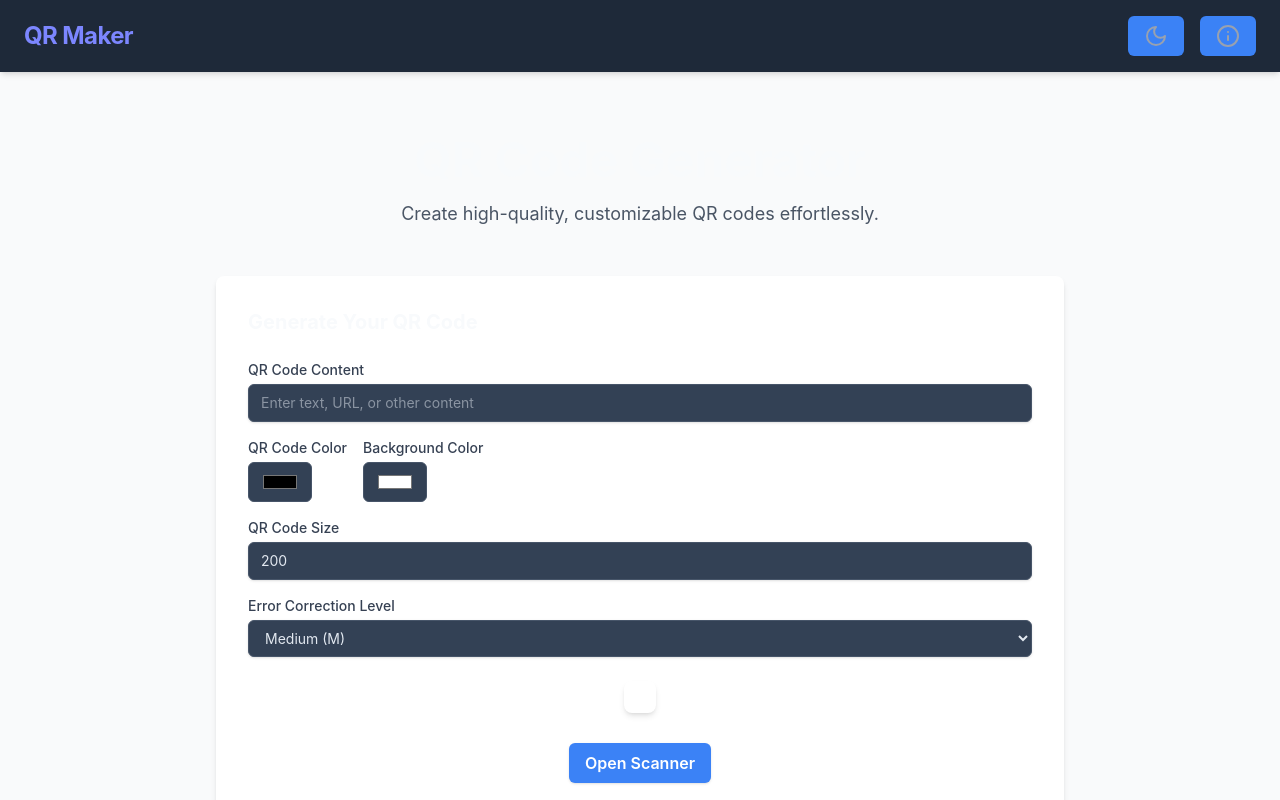
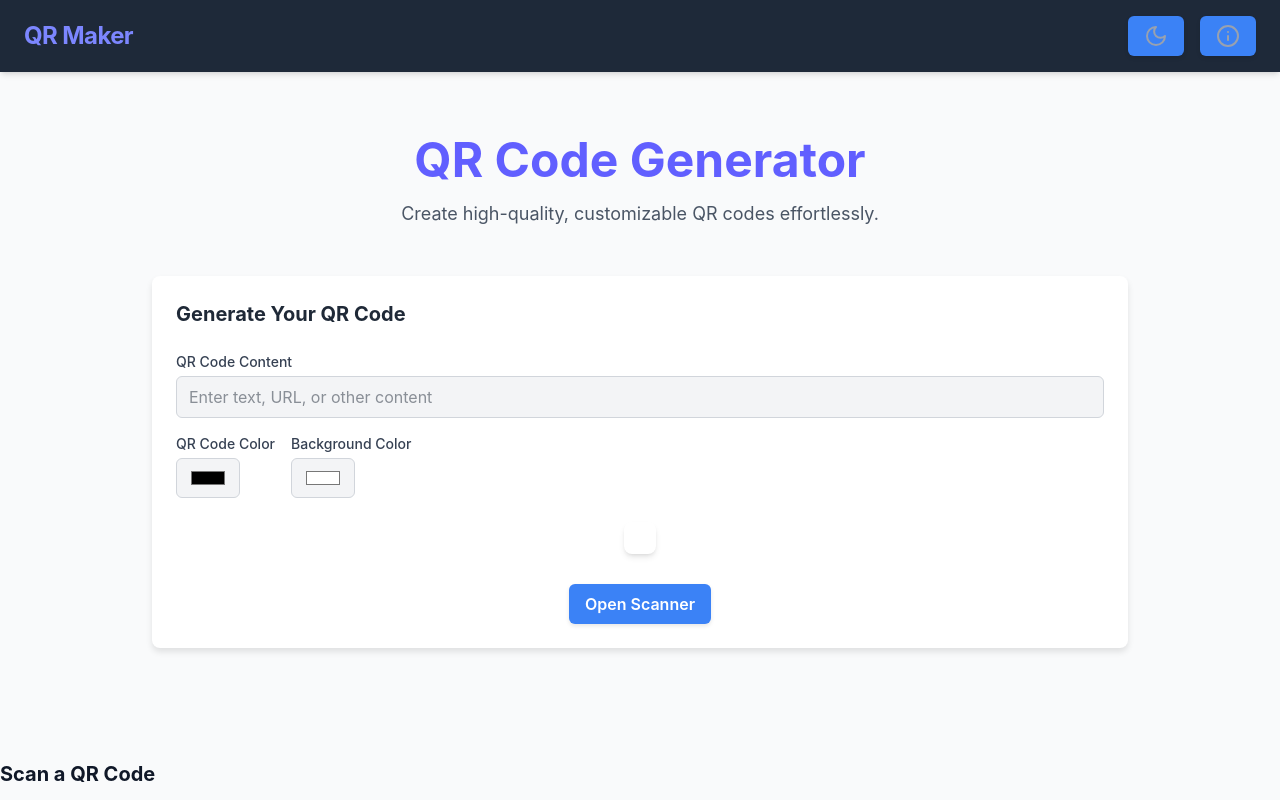
Before and after one commit to stacksh/qr-code-generator, a Next.js app: page / in a window 1280 px wide. Shown: the top 800 px of the page. Built offline with nearby package versions, Linux system fonts and the light colour scheme.

Commit message:
add scanner & improve styling

```diff
--- a/src/components/QrGenerator.tsx
+++ b/src/components/QrGenerator.tsx
@@ -44,7 +44,7 @@ const QrGenerator: React.FC<QrGeneratorProps> = ({
     }
   };
 
-  const handleError = (err: any) => {
+  const handleError = (err: Error | null) => {
     console.error("QR Scanner Error:", err);
   };
 
@@ -58,7 +58,7 @@ const QrGenerator: React.FC<QrGeneratorProps> = ({
             size={size}
             fgColor={color}
             bgColor={bgColor}
-            level={errorCorrection as any}
+            level={errorCorrection as "L" | "M" | "Q" | "H"}
           />
         )}
       </div>
--- a/src/pages/index.tsx
+++ b/src/pages/index.tsx
@@ -8,15 +8,9 @@ export default function Home() {
   const [qrContent, setQrContent] = useState("");
   const [qrColor, setQrColor] = useState("#000000");
   const [qrBgColor, setQrBgColor] = useState("#ffffff");
-  const [qrSize, setQrSize] = useState(200);
-  const [errorCorrection, setErrorCorrection] = useState("M");
-  const [qrHistory, setQrHistory] = useState<string[]>([]);
-
-  const handleGenerate = () => {
-    if (qrContent) {
-      setQrHistory((prev) => [qrContent, ...prev.slice(0, 4)]); // Save up to 5 recent QR codes
-    }
-  };
+  const [qrSize] = useState(200);
+  const [errorCorrection] = useState("M");
+  const [qrHistory] = useState<string[]>([]);
 
   return (
     <div
@@ -66,7 +60,7 @@ export default function Home() {
 
         {/* Info Panel */}
         {showInfo && (
-          <div className="bg-gray-100 dark:bg-gray-800 rounded-lg p-6 mb-10 shadow-md">
+          <div className="card mb-10">
             <h2 className="text-xl font-semibold mb-4">About This Tool</h2>
             <p className="text-gray-600 dark:text-gray-400">
               This QR generator supports:
@@ -84,7 +78,7 @@ export default function Home() {
         )}
 
         {/* QR Code Generator */}
-        <div className="bg-white dark:bg-gray-800 rounded-lg p-8 shadow-md">
+        <div className="card">
           <h2 className="text-xl font-bold mb-6">Generate Your QR Code</h2>
           <div className="space-y-4">
             {/* Input for QR Content */}
@@ -96,7 +90,7 @@ export default function Home() {
                 type="text"
                 value={qrContent}
                 onChange={(e) => setQrContent(e.target.value)}
-                className="mt-1 block w-full rounded-md border-gray-300 dark:border-gray-700 dark:bg-gray-900 dark:text-gray-300 shadow-sm focus:ring-indigo-500 focus:border-indigo-500 sm:text-sm"
+                className="mt-1 block w-full"
                 placeholder="Enter text, URL, or other content"
               />
             </div>
@@ -111,7 +105,7 @@ export default function Home() {
                   type="color"
                   value={qrColor}
                   onChange={(e) => setQrColor(e.target.value)}
-                  className="mt-1 block w-16 h-10 border border-gray-300 dark:border-gray-700 rounded-md"
+                  className="mt-1 block w-16 h-10"
                 />
               </div>
               <div>
@@ -122,40 +116,9 @@ export default function Home() {
                   type="color"
                   value={qrBgColor}
                   onChange={(e) => setQrBgColor(e.target.value)}
-                  className="mt-1 block w-16 h-10 border border-gray-300 dark:border-gray-700 rounded-md"
+                  className="mt-1 block w-16 h-10"
                 />
               </div>
-            </div>
-
-            {/* QR Code Size */}
-            <div>
-              <label className="block text-sm font-medium text-gray-700 dark:text-gray-300">
-                QR Code Size
-              </label>
-              <input
-                type="number"
-                value={qrSize}
-                onChange={(e) => setQrSize(Number(e.target.value))}
-                className="mt-1 block w-full rounded-md border-gray-300 dark:border-gray-700 dark:bg-gray-900 dark:text-gray-300 shadow-sm focus:ring-indigo-500 focus:border-indigo-500 sm:text-sm"
-                placeholder="Enter size (e.g., 200)"
-              />
-            </div>
-
-            {/* Error Correction Level */}
-            <div>
-              <label className="block text-sm font-medium text-gray-700 dark:text-gray-300">
-                Error Correction Level
-              </label>
-              <select
-                value={errorCorrection}
-                onChange={(e) => setErrorCorrection(e.target.value)}
-                className="mt-1 block w-full rounded-md border-gray-300 dark:border-gray-700 dark:bg-gray-900 dark:text-gray-300 shadow-sm focus:ring-indigo-500 focus:border-indigo-500 sm:text-sm"
-              >
-                <option value="L">Low (L)</option>
-                <option value="M">Medium (M)</option>
-                <option value="Q">Quartile (Q)</option>
-                <option value="H">High (H)</option>
-              </select>
             </div>
 
             {/* QR Code Preview */}
@@ -168,22 +131,15 @@ export default function Home() {
                 errorCorrection={errorCorrection}
               />
             </div>
-
-            {/* Generate Button */}
-            <button
-              onClick={handleGenerate}
-              className="mt-4 px-4 py-2 bg-indigo-600 text-white rounded-md shadow hover:bg-indigo-700"
-            >
-              Generate QR Code
-            </button>
           </div>
         </div>
+      </main>
 
       {/* QR Code Scanner Section */}
       <section className="mt-12">
         <h2 className="text-xl font-bold mb-4">Scan a QR Code</h2>
         <p className="text-gray-600 dark:text-gray-400 mb-4">
-            Use your device's camera to scan a QR code and retrieve its content.
+          Use your device&apos;s camera to scan a QR code and retrieve its content.
         </p>
         <QrGenerator />
       </section>
@@ -201,7 +157,6 @@ export default function Home() {
           </ul>
         </div>
       )}
-      </main>
 
       {/* Footer */}
       <footer className="bg-gray-800 py-6 mt-20">
--- a/src/styles/globals.css
+++ b/src/styles/globals.css
@@ -2,22 +2,60 @@
 
 body {
   font-family: 'Inter', sans-serif;
+  background-color: #f9fafb; /* Light background for light mode */
+  color: #1f2937; /* Dark text for light mode */
+}
+
+body.dark {
   background-color: #1e293b; /* Dark background for dark mode */
   color: #e2e8f0; /* Light text for dark mode */
 }
 
 h1, h2, h3, h4, h5, h6 {
   font-weight: 700;
-  color: #f8fafc; /* Ensure headings are brighter for better visibility */
+}
+
+button {
+  transition: background-color 0.3s ease, color 0.3s ease, box-shadow 0.3s ease;
+  background-color: #3b82f6; /* Primary button color */
+  color: #ffffff; /* Button text color */
+  padding: 0.5rem 1rem;
+  border-radius: 0.375rem;
+  font-weight: 600;
+  box-shadow: 0 2px 4px rgba(0, 0, 0, 0.1);
+}
+
+button:hover {
+  background-color: #2563eb; /* Darker blue on hover */
+  box-shadow: 0 4px 6px rgba(0, 0, 0, 0.15);
+}
+
+.card {
+  background-color: #ffffff; /* Card background for light mode */
+  color: #1f2937; /* Card text color for light mode */
+  border-radius: 0.5rem;
+  padding: 1.5rem;
+  box-shadow: 0 4px 6px rgba(0, 0, 0, 0.1); /* Subtle shadow for depth */
+}
+
+body.dark .card {
+  background-color: #1e293b; /* Card background for dark mode */
+  color: #e2e8f0; /* Card text color for dark mode */
 }
 
 input, select, textarea {
-  background-color: #334155; /* Input background matches dark mode */
-  color: #e2e8f0; /* Input text color */
-  border: 1px solid #475569; /* Subtle border for inputs */
+  background-color: #f3f4f6; /* Input background for light mode */
+  color: #1f2937; /* Input text color for light mode */
+  border: 1px solid #d1d5db; /* Subtle border for inputs */
   border-radius: 0.375rem; /* Rounded corners */
   padding: 0.5rem 0.75rem;
   transition: border-color 0.3s ease;
+}
+
+body.dark input, body.dark select, body.dark textarea {
+  background-color: #334155; /* Input background for dark mode */
+  color: #e2e8f0; /* Input text color for dark mode */
+  border: 1px solid #475569; /* Subtle border for inputs in dark mode */
 }
 
 input:focus, select:focus, textarea:focus {
@@ -25,23 +63,111 @@ input:focus, select:focus, textarea:focus {
   outline: none;
 }
 
-button {
-  transition: background-color 0.3s ease, color 0.3s ease;
-  background-color: #3b82f6; /* Primary button color */
-  color: #ffffff; /* Button text color */
-  padding: 0.5rem 1rem;
-  border-radius: 0.375rem;
-  font-weight: 600;
+footer {
+  background-color: #f3f4f6; /* Footer background for light mode */
+  color: #6b7280; /* Footer text color for light mode */
+  padding: 1.5rem;
+  text-align: center;
 }
 
-button:hover {
-  background-color: #2563eb; /* Darker blue on hover */
+body.dark footer {
+  background-color: #1e293b; /* Footer background for dark mode */
+  color: #9ca3af; /* Footer text color for dark mode */
 }
 
-.card {
-  background-color: #1e293b; /* Card background matches dark mode */
-  color: #e2e8f0; /* Card text color */
-  border-radius: 0.5rem;
-  padding: 1.5rem;
-  box-shadow: 0 4px 6px rgba(0, 0, 0, 0.1); /* Subtle shadow for depth */
+main {
+  max-width: 64rem; /* max-w-4xl */
+  margin: 0 auto; /* mx-auto */
+  padding: 4rem 1.5rem; /* py-16 px-6 */
 }
+
+main .header {
+  text-align: center; /* text-center */
+  margin-bottom: 3rem; /* mb-12 */
+}
+
+main .header h1 {
+  font-size: 3rem; /* text-5xl */
+  font-weight: 800; /* font-extrabold */
+  color: #6366f1; /* text-indigo-500 */
+}
+
+body.dark main .header h1 {
+  color: #818cf8; /* dark:text-indigo-400 */
+}
+
+main .header p {
+  margin-top: 1rem; /* mt-4 */
+  font-size: 1.125rem; /* text-lg */
+  color: #4b5563; /* text-gray-600 */
+}
+
+body.dark main .header p {
+  color: #9ca3af; /* dark:text-gray-400 */
+}
+
+main .info-panel {
+  margin-bottom: 2.5rem; /* mb-10 */
+}
+
+main .info-panel h2 {
+  font-size: 1.25rem; /* text-xl */
+  font-weight: 600; /* font-semibold */
+  margin-bottom: 1rem; /* mb-4 */
+}
+
+main .info-panel p,
+main .info-panel ul {
+  color: #4b5563; /* text-gray-600 */
+}
+
+body.dark main .info-panel p,
+body.dark main .info-panel ul {
+  color: #9ca3af; /* dark:text-gray-400 */
+}
+
+main .info-panel ul {
+  list-style-type: disc; /* list-disc */
+  padding-left: 1.25rem; /* pl-5 */
+  margin-top: 0.5rem; /* mt-2 */
+  gap: 0.5rem; /* space-y-2 */
+}
+
+main .info-panel p.italic {
+  margin-top: 1rem; /* mt-4 */
+  font-size: 0.875rem; /* text-sm */
+  font-style: italic; /* italic */
+  color: #6b7280; /* text-gray-500 */
+}
+
+body.dark main .info-panel p.italic {
+  color: #9ca3af; /* dark:text-gray-400 */
+}
+
+main .qr-generator {
+  margin-top: 1.5rem; /* mt-6 */
+}
+
+main .qr-generator label {
+  display: block; /* block */
+  font-size: 0.875rem; /* text-sm */
+  font-weight: 500; /* font-medium */
+  color: #4b5563; /* text-gray-700 */
+}
+
+body.dark main .qr-generator label {
+  color: #d1d5db; /* dark:text-gray-300 */
+}
+
+main .qr-generator input {
+  margin-top: 0.25rem; /* mt-1 */
+  display: block; /* block */
+  width: 100%; /* w-full */
+}
+
+main .qr-generator .color-input {
+  margin-top: 0.25rem; /* mt-1 */
+  display: block; /* block */
+  width: 4rem; /* w-16 */
+  height: 2.5rem; /* h-10 */
+}
```
Lines whose indentation alone changed are shown as unchanged.
